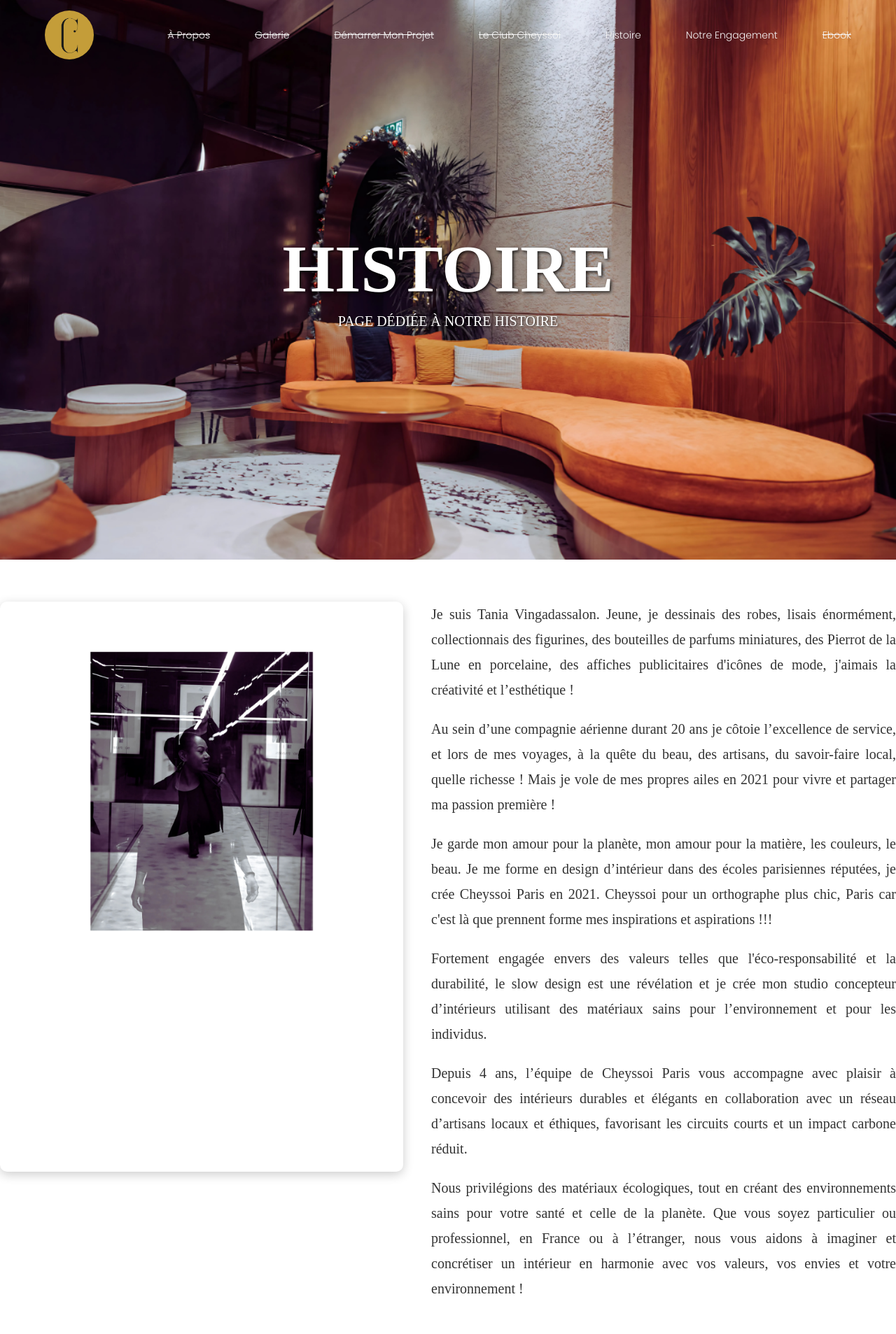
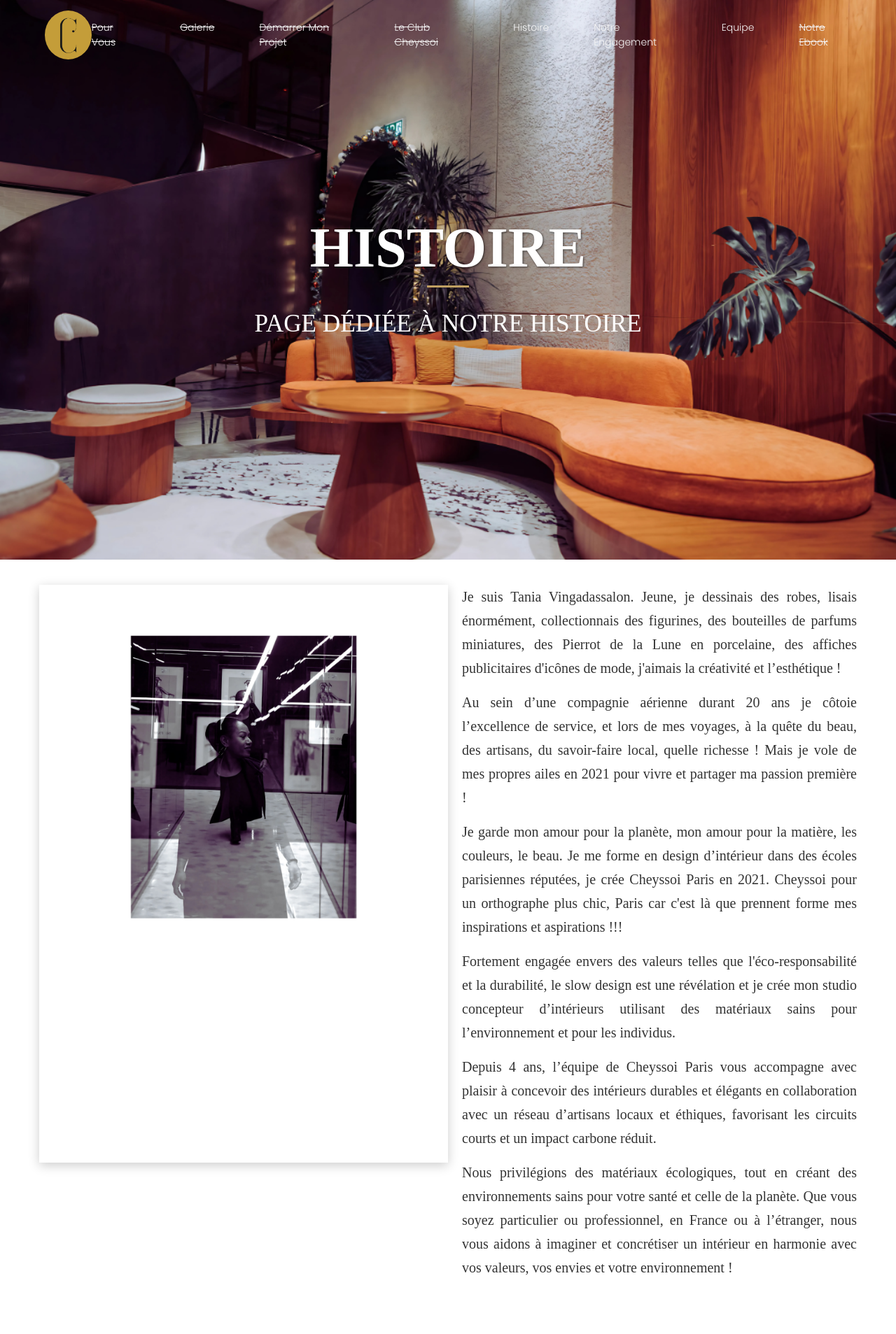
Before and after one commit to Scharlyopitz/CHEYSSOI-PARIS, a React (Vite) app: page /histoire in a window 1280 px wide. Shown: the top 1907 px of the page at 70% size. Built offline with nearby package versions, Linux system fonts and the light colour scheme.

Commit message:
Modifs du site

```diff
--- a/src/App.jsx
+++ b/src/App.jsx
@@ -1,4 +1,4 @@
-import { Route, Routes, useLocation } from "react-router-dom";
+import { Route, Routes, useLocation, useNavigate } from "react-router-dom";
 import "./style/style.css";
 import Home from "./pages/Home";
 import EspacePro from "./pages/EspacePro";
@@ -11,24 +11,38 @@ import Histoire from "./pages/Histoire";
 
 function App() {
   const [loader, setLoader] = useState(true);
+  const { pathname } = useLocation();
+  const navigate = useNavigate();
 
-  // FONCTION POUR ELEVER LE SCROLL ET LE REMTTRE SI LA MODAL EST OUVERTE OU NON AVEC LENIS
+  // Gestion du scroll vers une ancre spécifique après navigation
+  useEffect(() => {
+    const handleHashNavigation = () => {
+      const hash = window.location.hash; // Récupère l'ancre (ex : #notre-engagement)
+      if (hash) {
+        const element = document.querySelector(hash);
+        if (element) {
+          element.scrollIntoView({ behavior: "smooth" });
+        }
+      }
+    };
+
+    handleHashNavigation(); // Appelle la fonction lors du premier chargement
+  }, [pathname]); // Réagit à chaque changement de route
+
+  // Gestion du loader
   useEffect(() => {
     if (loader) {
-      document.body.style.overflow = "hidden"; // standard no-scroll implementation
-      document.body.setAttribute("data-lenis-prevent", "true"); // Make sure you pass true as string
+      document.body.style.overflow = "hidden";
+      document.body.setAttribute("data-lenis-prevent", "true");
     } else {
       document.body.style.overflow = "auto";
       document.body.removeAttribute("data-lenis-prevent", "true");
     }
   }, [loader]);
 
-  const { pathname } = useLocation();
-
+  // Scroll restoration et Lenis
   useEffect(() => {
-    // RESET DE L'HISTORIQUE DE L'URL ET SCROLLRESTORATION POUR SCROLL TO TOP
     history.scrollRestoration = "manual";
-
     const lenis = new Lenis();
 
     function raf(time) {
@@ -41,12 +55,27 @@ function App() {
 
   useEffect(() => {
     const lenis = new Lenis();
-
     lenis.stop();
     setTimeout(() => {
       lenis.start();
     }, 10);
   }, [pathname]);
+
+
+  useEffect(() => {
+    const hash = window.location.hash; // Récupère l'ancre (ex: #notre-engagement)
+    if (hash) {
+      const element = document.querySelector(hash); // Trouve l'élément correspondant
+      if (element) {
+        setTimeout(() => {
+          element.scrollIntoView({ behavior: "smooth" });
+        }, 300); // Ajoute un délai pour assurer le scroll après le chargement
+      }
+    }
+  }, [pathname]);
+
+
+
 
   return (
     <>
@@ -56,10 +85,6 @@ function App() {
           <Route path="/" element={<Home loader={loader} />} />
           <Route path="/clubcheyssoi" element={<EspacePro loader={loader} />} />
           <Route path="/histoire" element={<Histoire />} />
-
-
-
-
         </Routes>
       </AnimatePresence>
       {loader && <Loader setLoader={setLoader} />}
--- a/src/components/Navbar.jsx
+++ b/src/components/Navbar.jsx
@@ -1,6 +1,5 @@
-import { Link, useLocation } from "react-router-dom";
+import { Link, useLocation, useNavigate } from "react-router-dom";
 import LogoCheyssoi from "/2.png";
-
 import { motion as m } from "framer-motion";
 
 export default function Navbar() {
@@ -36,23 +35,72 @@ function Logo() {
   );
 }
 
+const handleScrollToEngagement = (e, navigate) => {
+  e.preventDefault(); // Empêche le comportement par défaut du lien
+
+  const currentPath = window.location.pathname; // Chemin actuel de la page
+
+  if (currentPath === "/histoire") {
+    // Si déjà sur la page "Histoire", scroller directement
+    const engagementSection = document.getElementById("notre-engagement");
+    if (engagementSection) {
+      engagementSection.scrollIntoView({ behavior: "smooth" });
+      // Nettoyez l'URL pour éviter l'ajout du hash
+      window.history.replaceState(null, "", "/histoire");
+    }
+  } else {
+    // Si sur une autre page, redirigez vers "Histoire" avec le hash
+    navigate("/histoire");
+  }
+};
+
+const handleScrollToTeam = (e, navigate) => {
+  e.preventDefault(); // Empêche le comportement par défaut du lien
+
+  const currentPath = window.location.pathname; // Chemin actuel de la page
+
+  if (currentPath === "/histoire") {
+    // Si déjà sur la page "Histoire", scroller directement
+    const teamSection = document.getElementById("team-section");
+    if (teamSection) {
+      teamSection.scrollIntoView({ behavior: "smooth" });
+      window.history.replaceState(null, "", "/histoire"); // Nettoyez l'URL pour éviter le hash
+    }
+  } else if (currentPath === "/") {
+    // Si sur la page Homepage, redirigez avec hash
+    navigate("/histoire#team-section");
+  } else {
+    // Si sur une autre page quelconque, redirigez vers "Histoire" avec hash
+    navigate("/histoire#team-section");
+  }
+};
+
+
+
 function Menu() {
   const { pathname } = useLocation();
+  const navigate = useNavigate()
 
-  // Vérifie si les autres onglets doivent être barrés
-  const isBarred = pathname === "/histoire" || pathname === "/clubcheyssoi";
+  const isBarred =
+  pathname === "/clubcheyssoi" ||
+  pathname === "/histoire" ||
+  pathname === "/notre-engagement" ||
+  pathname === "/equipe";
+
+
+
 
   return (
     <div className="menu">
       {/* À propos */}
       <a
         style={{
-          pointerEvents: isBarred ? "none" : "auto", // Désactive si isBarred
-          textDecoration: isBarred ? "line-through" : "none", // Barre si isBarred
+          pointerEvents: isBarred ? "none" : "auto",
+          textDecoration: isBarred ? "line-through" : "none",
         }}
         href="#apropos"
       >
-        à propos
+        Pour vous
       </a>
 
       {/* Galerie */}
@@ -81,8 +129,8 @@ function Menu() {
       <Link
         to="/clubcheyssoi"
         style={{
-          textDecoration: pathname === "/clubcheyssoi" ? "none" : isBarred ? "line-through" : "none", // Actif si sur la page clubcheyssoi
-          pointerEvents: pathname === "/clubcheyssoi" ? "auto" : isBarred ? "none" : "auto", // Actif uniquement pour clubcheyssoi
+          textDecoration: pathname === "/clubcheyssoi" ? "none" : isBarred ? "line-through" : "none",
+          pointerEvents: pathname === "/clubcheyssoi" ? "auto" : isBarred ? "none" : "auto",
         }}
       >
         Le Club Cheyssoi
@@ -92,14 +140,26 @@ function Menu() {
       <Link
         to="/histoire"
         style={{
-          textDecoration: pathname === "/histoire" ? "none" : isBarred ? "line-through" : "none", // Actif si sur la page histoire
-          pointerEvents: pathname === "/histoire" ? "auto" : isBarred ? "none" : "auto", // Actif uniquement pour histoire
+          textDecoration: pathname === "/histoire" ? "none" : isBarred ? "line-through" : "none",
+          pointerEvents: pathname === "/histoire" ? "auto" : isBarred ? "none" : "auto",
         }}
       >
         Histoire
       </Link>
 
-      <Link to="notre-engagement" style={{ textDecoration: "none" }}>Notre Engagement</Link>
+      <Link
+  to="/histoire"
+  onClick={(e) => handleScrollToEngagement(e, navigate)}
+>
+  Notre Engagement
+
+
+     </Link>
+     <Link
+    to="histoire"
+    onClick={(e) => handleScrollToTeam(e, navigate)}
+     className="menu-item"
+    >Equipe</Link>
 
 
 
@@ -111,7 +171,7 @@ function Menu() {
         }}
         href="#ebook"
       >
-        Ebook
+        Notre Ebook
       </a>
     </div>
   );
--- a/src/pages/Histoire.css
+++ b/src/pages/Histoire.css
@@ -1,53 +1,11 @@
+/* Section commune pour la page */
 .histoire-page {
   font-family: "Arial", sans-serif;
 }
 
-  .page-histoire {
-    text-align: center;
-    background: url('/6.png') no-repeat center center fixed;
-    background-size: cover;
-    padding: 100px 0;
-    color: white;
-  }
-
-  .histoire-section {
-    padding: 50px 20px;
-  }
-
-  .histoire-section.centered {
-    text-align: center;
-  }
-
-  .histoire-section.with-image {
-    display: flex;
-  align-items: flex-start;
-  justify-content: center;
-  gap: 40px; /* Espacement entre l'image et le texte */
-  margin: 50px 0; /* Espacement vertical entre les sections */
-}
-
-  .histoire-image-left {
-    width: 45%; /* L'image occupe environ 45% de la largeur */
-  height: auto; /* Garde les proportions */
-  border-radius: 10px; /* Bords arrondis */
-  box-shadow: 0 4px 15px rgba(0, 0, 0, 0.2); /* Ombre douce */
-}
-
-
-.histoire-text-right {
-    width: 55%; /* Le texte occupe le reste de l'espace */
-    font-family: "Times New Roman", serif;
-    font-size: 1.3rem;
-    line-height: 1.8;
-    color: #333;
-    text-align: justify; /* Justifie le texte */
-  }
-
-  .histoire-text-right p {
-    margin-bottom: 20px; /* Ajoute un espacement entre les paragraphes */
-  }
+/* Section d'en-tête Histoire */
 .histoire-header {
-    background-image: url("/6.png"); /* Remplacez par l'image appropriée */
+  background-image: url("/6.png");
   background-size: cover;
   background-position: center;
   height: 100vh;
@@ -59,34 +17,177 @@
   text-align: center;
 }
 
-  .histoire-section {
-    margin-bottom: 20px; /* Réduction des marges */
-    padding: 10px 0; /* Un léger espacement pour l'esthétique */
+/* Titre principal */
+.histoire-title {
+  font-family: 'Times New Roman', serif;
+  font-size:5rem;
+  font-weight: bold;
+  text-transform: uppercase;
+  text-align: center;
+  margin: 1rem 0;
+  color: #ffffff;
+  text-shadow: 1px 1px 3px rgba(0, 0, 0, 0.6);
+}
+.engagement-title {
+  font-family: 'Times New Roman', serif;
+  font-size:3srem;
+
+  text-transform: uppercase;
+  text-align: center;
+  margin: 1rem 0;
+  color: #191818;
+
 }
 
-  .histoire-text-title {
+/* Sous-titre */
+.subtitle,
+.engagement-subtitle {
+  font-family: 'Times New Roman', serif;
+  font-size: 2.2rem;
+  font-weight: normal;
+  text-align: center;
+  color: #ffffff;
+  margin-top: 0.5rem;
+  margin-bottom: 1.5rem;
+}
+
+/* Contenu texte */
+.histoire-content,
+.engagement-section {
+  padding: 2rem;
+  max-width: 1200px; /* Largeur maximale légèrement augmentée */
+  margin: 0 auto; /* Centrage horizontal */
+  padding: 1rem; /* Réduction de l'espacement interne */
+}
+
+/* Texte avec image */
+.histoire-section.with-image,
+.engagement-row {
+  display: flex;
+  align-items: flex-start;
+  gap: 20px; /* Réduction de l'espacement entre image et texte */
+  margin: 20px 0; /* Réduction des marges verticales */
+}
+
+.histoire-section.with-image.reverse,
+.engagement-row.reverse {
+  flex-direction: row-reverse; /* Texte à gauche, image à droite */
+}
+
+/* Images */
+.histoire-image-left,
+.engagement-image-left,
+.histoire-image-right,
+.engagement-image-right {
+  width: 50%; /* Images plus grandes */
+  height: auto;
+  border-radius: 0x;
+  box-shadow: 0 4px 15px rgba(0, 0, 0, 0.2);
+}
+
+/* Texte */
+.histoire-text-right,
+.histoire-text-left,
+.engagement-text-right,
+.engagement-text-left {
+  width: 50%; /* Texte occupe la moitié */
   font-family: "Times New Roman", serif;
-    font-size: 2rem;
-    font-weight: bold;
-    text-transform: uppercase;
-    color: #000;
+  font-size: 1.1rem;
+  line-height: 1.7;
+  color: #333;
+  text-align: justify;
+}
+
+.histoire-text-right p,
+.histoire-text-left p,
+.engagement-text-right p,
+.engagement-text-left p {
+  margin-bottom: 15px; /* Espacement réduit entre les paragraphes */
+}
+
+/* Ligne décorative sous les titres */
+.histoire-title::after,
+.engagement-title::after {
+  content: "";
+  display: block;
+  width: 60px;
+  height: 3px;
+  background-color: #c0a062;
+  margin: 0.5rem auto;
+}
+
+/* Alignement centré pour les sections */
+.histoire-section.centered,
+.engagement-section.centered {
   text-align: center;
 }
-  .histoire-title {
-    font-family: 'Times New Roman', serif; /* Assurez-vous que c'est la bonne police */
-    font-size: 6rem; /* Vérifiez la taille exacte */
-    font-weight: bold;
-    text-transform: uppercase;
-    color: white;
-    text-shadow: 2px 2px 4px rgba(0, 0, 0, 0.8); /* Appliquez une ombre subtile */
-    margin: 0;
+
+.engagement-row,
+.team-section .membersContainer {
+  display: flex;
+  justify-content: space-between;
+  gap: 2rem;
 }
 
-  .subtitle {
-    font-family: 'Times New Roman', serif; /* Assurez-vous que c'est la bonne police */
-  font-size: 1.5; /* Vérifiez la taille exacte */
-  font-weight: normal;
-  color: white;
-  text-shadow: 1px 1px 3px rgba(0, 0, 0, 0.6); /* Appliquez une ombre subtile */
-  margin-top: 0.5rem;
+.engagement-row img,
+.team-section .members img {
+  max-width: 100%;
+  height: auto;
+  object-fit: cover;
 }
+
+.engagement-text-right,
+.engagement-text-left {
+  flex: 1;
+  margin: auto 0;
+}
+#team-section {
+  max-width: 1200px; /* Limite la largeur pour aligner avec les autres sections */
+  margin: 0 auto; /* Centre horizontalement la section */
+  padding: 50px 20px; /* Ajoute un padding pour un espace confortable */
+  text-align: center; /* Centre le contenu */
+}
+
+.team-section .membersContainer {
+  display: flex;
+  flex-wrap: wrap; /* Permet de gérer plusieurs membres */
+  justify-content: center; /* Centre les éléments horizontalement */
+  gap: 20px; /* Espace entre les cartes de membres */
+}
+
+.team-section .card {
+  flex: 1 1 calc(33.333% - 20px); /* Ajuste la taille des cartes */
+  max-width: 300px; /* Limite la taille maximale des cartes */
+  margin: 0 auto; /* Centre les cartes */
+}
+
+.main-container {
+  max-width: 1200px;
+  margin: 0 auto;
+  padding: 20px;
+  text-align: left; /* Garde un alignement de texte naturel */
+}
+
+
+.team-section-container {
+  width: 100%;
+  max-width: 1200px;
+  margin: 0 auto;
+  padding: 20px; /* Ajoute un espacement si nécessaire */
+  box-sizing: border-box;
+}
+
+.histoire-page {
+  width: 100%;
+  overflow-x: hidden; /* Empêche le défilement horizontal */
+}
+
+
+.team-section {
+  display: flex;
+  flex-direction: column;
+  align-items: center;
+  justify-content: center;
+  width: 100%; /* Assure que la section utilise toute la largeur */
+  margin: 0 auto; /* Centre la section horizontalement */
+}
--- a/src/pages/Home.jsx
+++ b/src/pages/Home.jsx
@@ -4,7 +4,7 @@ import ConnectSection from "../sections/ConnectSection";
 import Ebook from "../sections/Ebook";
 import Apropos from "../sections/Apropos";
 import DemarrerProjet from "../sections/DemarrerProjet";
-import Team from "../sections/Team";
+
 
 import Formules from "../sections/Formules";
 import Galerie from "../sections/Galerie";
@@ -55,7 +55,6 @@ export default function Home({ loader }) {
       />
       <ConnectSection />
       <Apropos />
-      <Team />
       <Galerie setProjectName={setProjectName} />
       <AnimatePresence>
         {projectName && (
```
Also changed, not shown: src/pages/Histoire.jsx (+70 -26 lines), public/4.png (added), 1 other file (tests, documents, lock files or other folders). Lines whose indentation alone changed are shown as unchanged.
